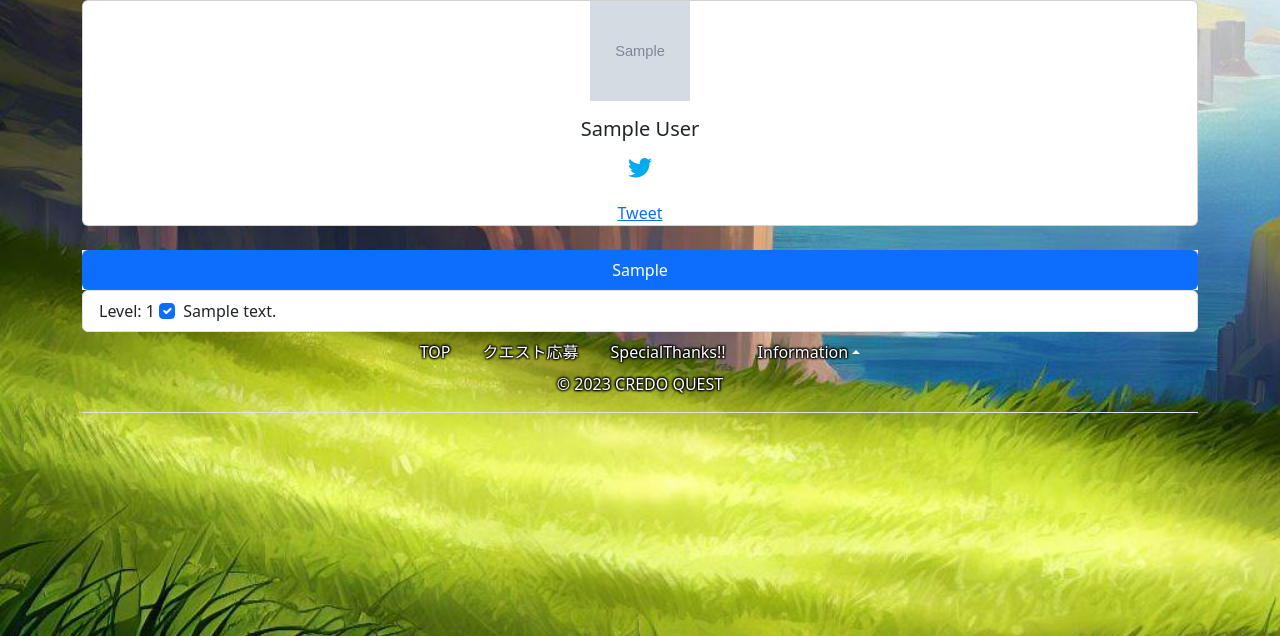
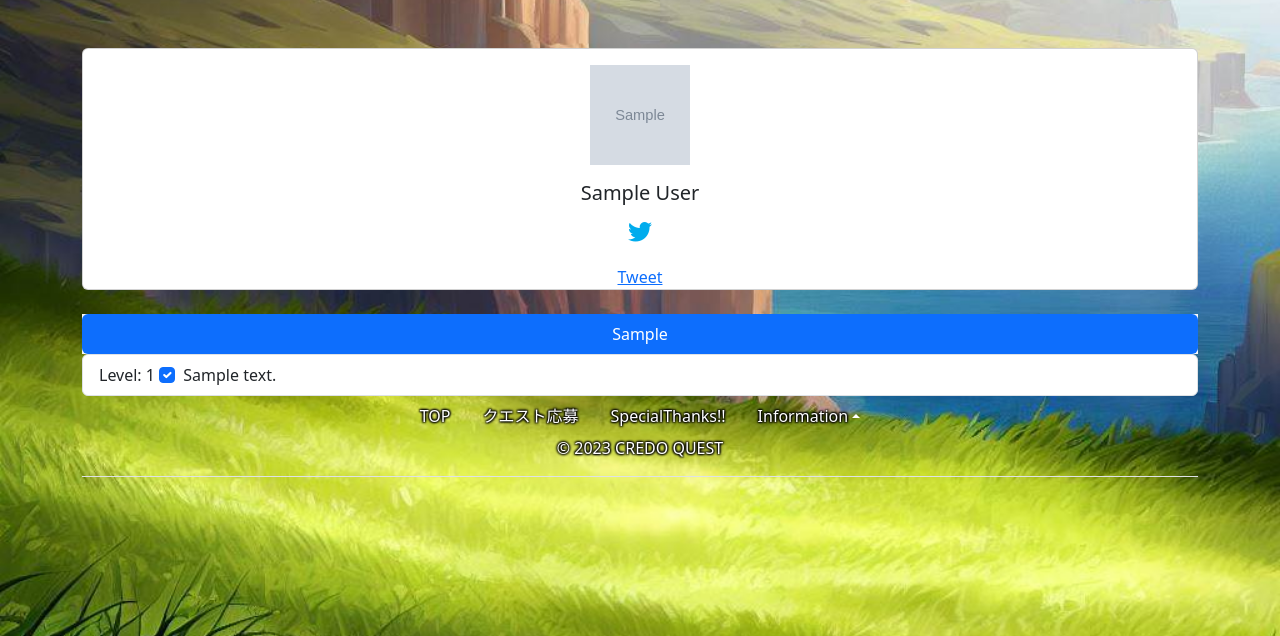
Before and after one commit to A1-frkweiichi/CREDO_QUEST, a Rails app: page /users/1 in a window 1280 px wide. Shown: the part 70-706 px from the top of the page. Run offline with Rails 7, Linux system fonts and the light colour scheme; tables that the repository leaves empty hold one stand-in row (values such as "Sample post"); grey boxes marked "Sample" are stand-in pictures; style sheets or scripts are compiled from the project's sources; some libraries are stand-ins or nearby versions.

Commit message:
headerとcardの間スペースを調整

```diff
--- a/app/views/users/show.html.erb
+++ b/app/views/users/show.html.erb
@@ -1,6 +1,6 @@
-<div class="container">
+<div class="container mt-5">
   <div class="card" style="text-align: center;">
-    <img src="<%= @user.image %>" width="100" height="100" style="display: block; margin: auto;">
+    <img src="<%= @user.image %>" width="100" height="100" style="display: block; margin: auto;" class="mt-3">
     <div class="card-body">
       <h5 class="card-title"><%= @user.name %></h5>
       <div class="d-flex justify-content-center gap-3" style="align-items: center;">
```
